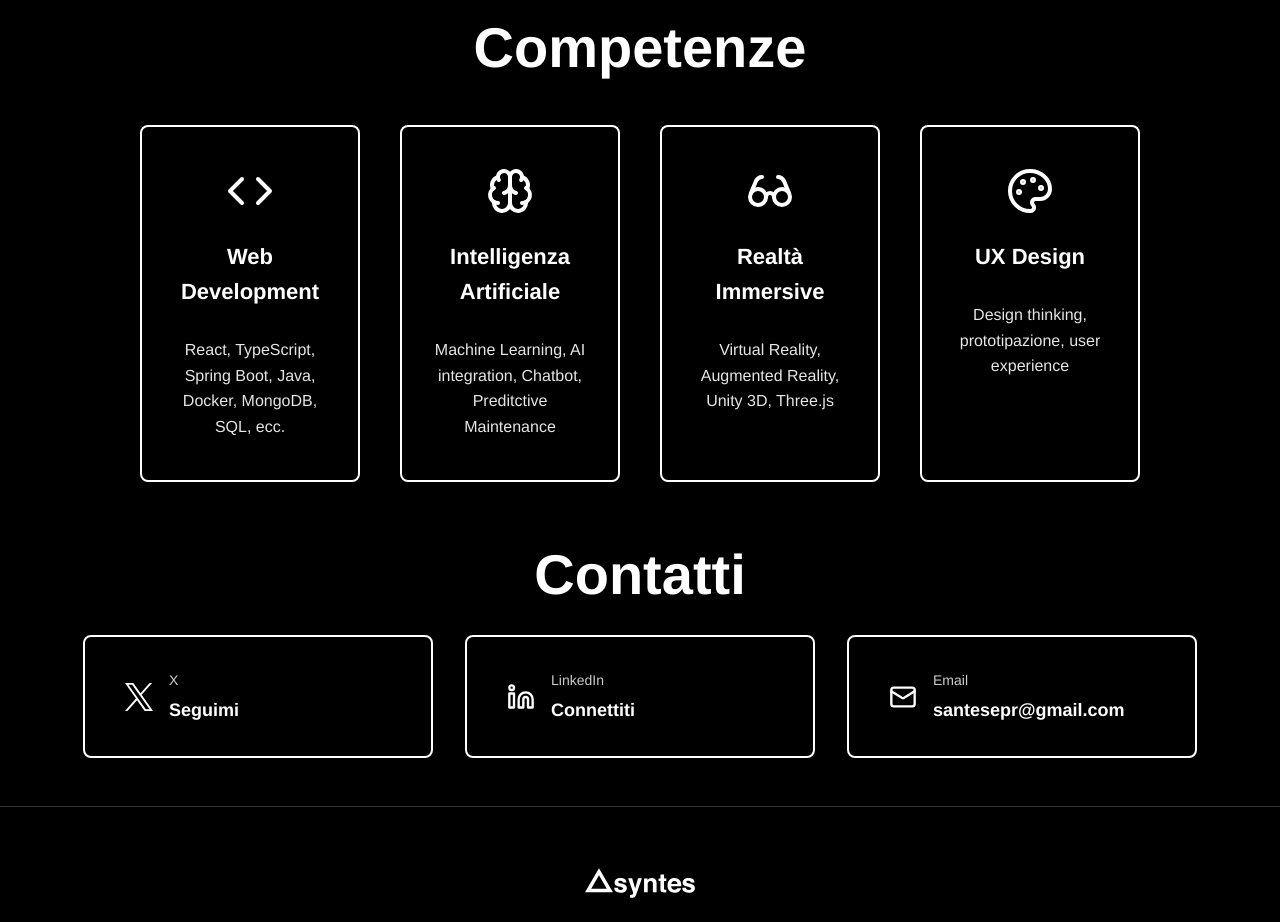
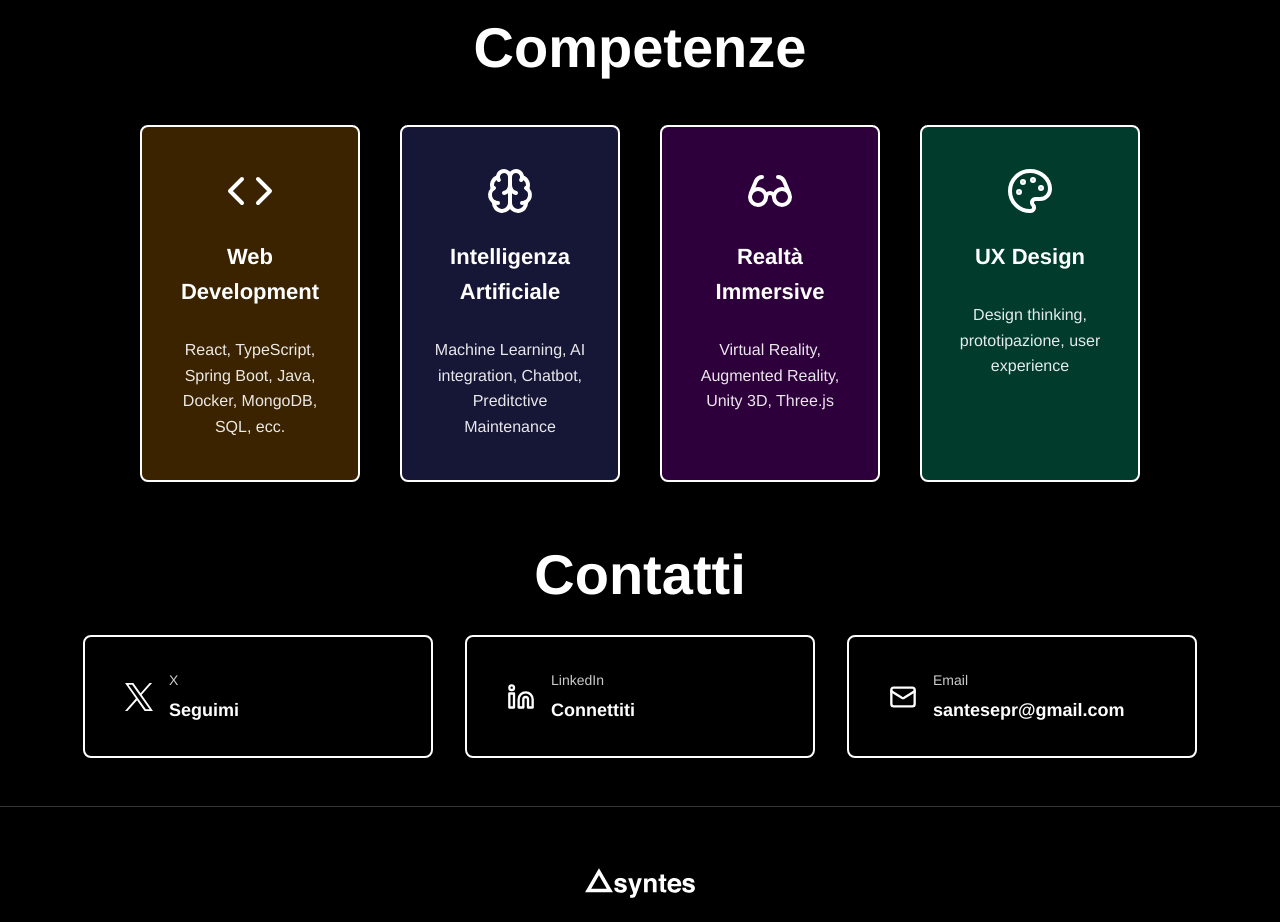
Before and after one commit to asyntes/asyntes.com, a React (Vite) app: page / in a window 1280 px wide. Shown: the part 800-1722 px from the top of the page. Built offline with nearby package versions, Linux system fonts and the light colour scheme.

Commit message:
update skills bgs

```diff
--- a/src/components/sections/About/About.css
+++ b/src/components/sections/About/About.css
@@ -104,6 +104,24 @@
     color: var(--color-white);
 }
 
+
+
+.skill-web {
+    background-color: rgba(255, 153, 0, 0.23);
+}
+
+.skill-ai {
+    background-color: rgba(96, 96, 235, 0.23);
+}
+
+.skill-xr {
+    background-color: rgba(200, 0, 255, 0.23);
+}
+
+.skill-ux {
+    background-color: rgba(0, 255, 187, 0.23);
+}
+
 /* Tablet */
 @media (min-width: 768px) {
 
--- a/src/components/sections/About/About.tsx
+++ b/src/components/sections/About/About.tsx
@@ -9,22 +9,22 @@ const About = () => {
                     <div className="about-skills">
                         <h2 className="about-title">Competenze</h2>
                         <div className="skills-grid">
-                            <div className="skill-item">
+                            <div className="skill-item skill-web">
                                 <Code className="skill-icon" />
                                 <h4>Web Development</h4>
                                 <p>React, TypeScript, Spring Boot, Java, Docker, MongoDB, SQL, ecc.</p>
                             </div>
-                            <div className="skill-item">
+                            <div className="skill-item skill-ai">
                                 <Brain className="skill-icon" />
                                 <h4>Intelligenza Artificiale</h4>
                                 <p>Machine Learning, AI integration, Chatbot, Preditctive Maintenance</p>
                             </div>
-                            <div className="skill-item">
+                            <div className="skill-item skill-xr">
                                 <Glasses className="skill-icon" />
                                 <h4>Realtà Immersive</h4>
                                 <p>Virtual Reality, Augmented Reality, Unity 3D, Three.js</p>
                             </div>
-                            <div className="skill-item">
+                            <div className="skill-item skill-ux">
                                 <Palette className="skill-icon" />
                                 <h4>UX Design</h4>
                                 <p>Design thinking, prototipazione, user experience</p>
```
